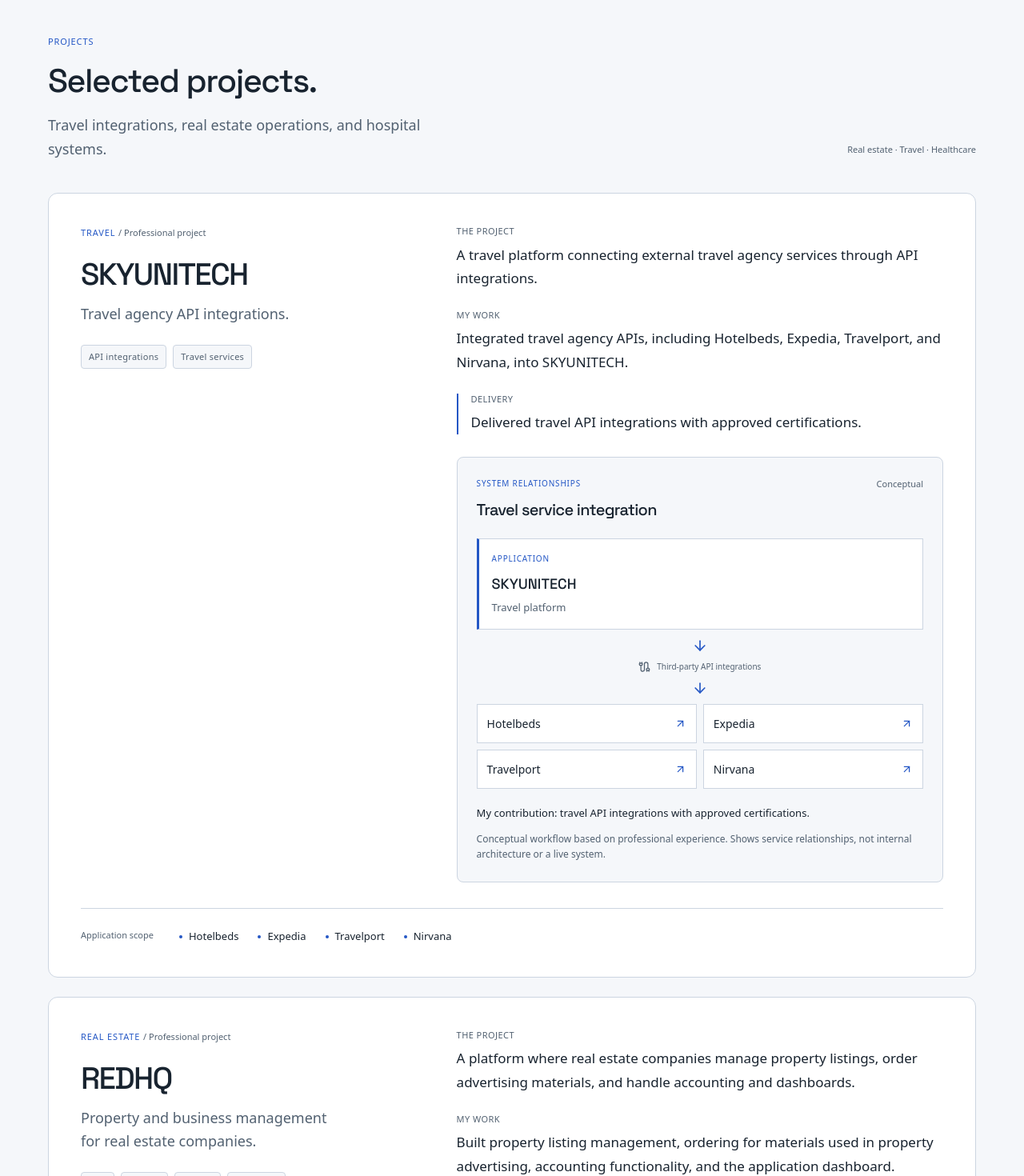
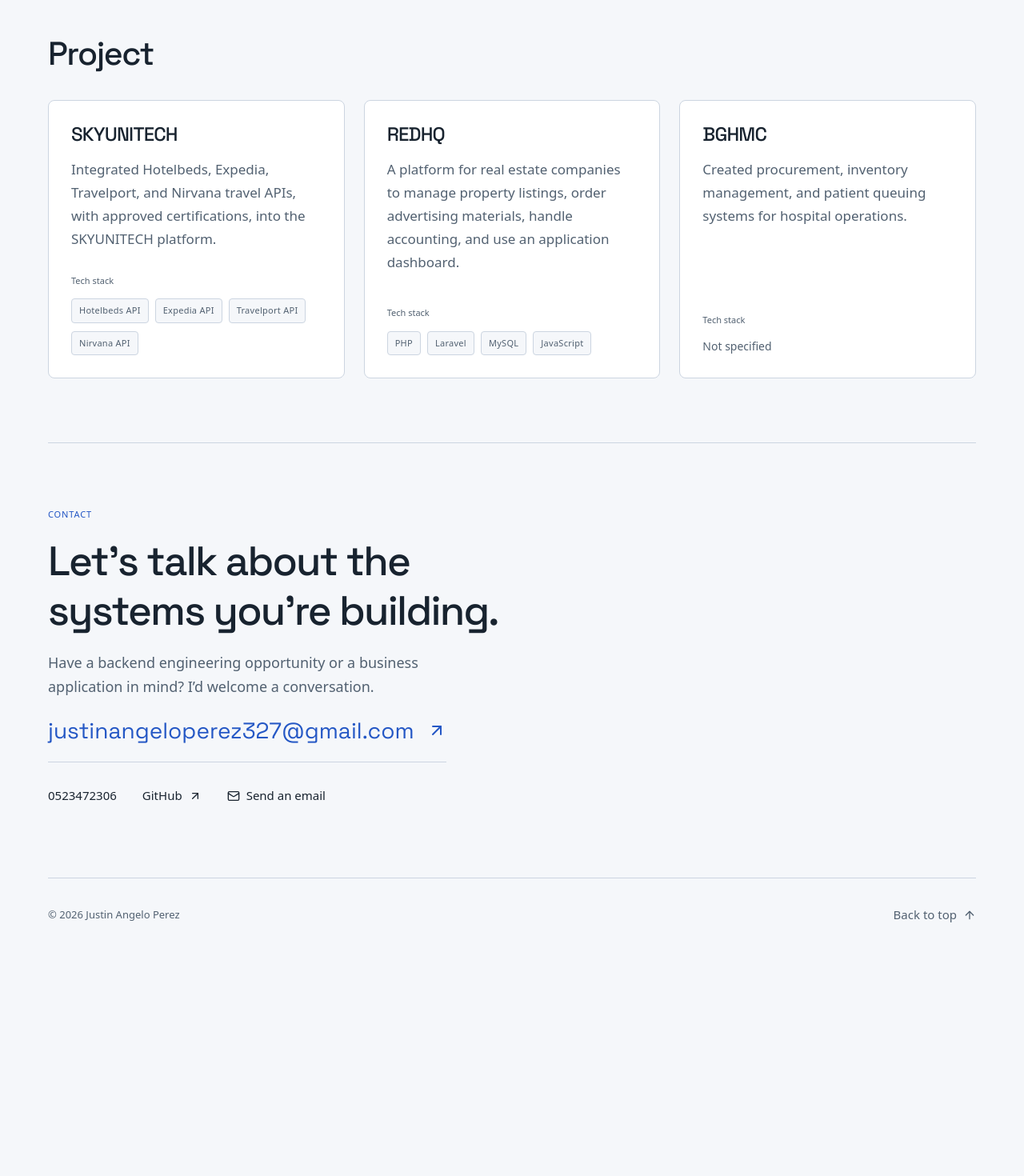
Before and after one commit to justinangeloperez327/backend-portfolio, a Next.js app: page / in a window 1280 px wide. Shown: the part 3160-4630 px from the top of the page at 80% size. After the commit the page ends 4350 px from the top, so only its background shows below. Built offline with nearby package versions, Linux system fonts and the light colour scheme.

Commit message:
Simplify project cards to name description and tech stack

```diff
--- a/app/globals.css
+++ b/app/globals.css
@@ -409,55 +409,48 @@ h1 {
 .capability a {
   margin-top: auto;
 }
-.section-heading-row {
-  display: flex;
-  justify-content: space-between;
-  align-items: flex-end;
-  gap: 24px;
-  margin-bottom: 40px;
+.projects-heading {
+  font-size: clamp(32px, 3.2vw, 44px);
+  margin: 0 0 32px;
 }
-.section-aside {
-  font-family: var(--font-mono);
-  font-size: 11px;
-  color: var(--muted-foreground);
-  padding-bottom: 5px;
-}
-.case-studies {
+.project-grid {
   display: grid;
+  grid-template-columns: repeat(3, minmax(0, 1fr));
   gap: 24px;
 }
-.case-study {
-  display: grid;
-  grid-template-columns: 0.8fr 1.2fr;
-  gap: 32px 64px;
-  padding: 40px;
+.project-card {
+  display: flex;
+  flex-direction: column;
+  min-width: 0;
+  padding: 28px;
+  border: 1px solid var(--border);
+  border-radius: 8px;
   background: var(--card);
-  border: 1px solid var(--border);
-  border-radius: 12px;
   scroll-margin-top: 112px;
 }
-.case-overview .eyebrow span {
+.project-card h3 {
+  font-size: 24px;
+  margin: 0 0 16px;
+}
+.project-description {
   color: var(--muted-foreground);
-  letter-spacing: 0;
-  text-transform: none;
+  font-size: 17px;
+  line-height: 1.7;
+  margin: 0 0 28px;
 }
-.case-overview h3 {
-  font-size: clamp(30px, 3vw, 42px);
-  margin: 20px 0 12px;
-  letter-spacing: -0.045em;
-  overflow-wrap: anywhere;
+.project-stack {
+  margin-top: auto;
 }
-.project-summary {
-  font-size: 18px;
-  line-height: 1.6;
-  margin: 0 0 24px;
-  max-width: 320px;
-  color: var(--muted-foreground);
+.project-stack > .technical-label {
+  margin: 0 0 12px;
 }
 .tag-list {
   display: flex;
+  flex-wrap: wrap;
   gap: 8px;
-  flex-wrap: wrap;
+  list-style: none;
+  margin: 0;
+  padding: 0;
 }
 .tag-list [data-slot="badge"] {
   border-color: var(--border);
@@ -466,152 +459,12 @@ h1 {
   font-weight: 400;
   padding: 5px 9px;
   border-radius: 4px;
+  white-space: normal;
 }
-.case-details {
-  display: grid;
-  gap: 24px;
-  align-content: start;
-}
-.case-details > div > h4 {
-  font-family: var(--font-mono);
-  font-size: 11px;
-  letter-spacing: 0.04em;
-  text-transform: uppercase;
-  font-weight: 500;
-  margin: 0 0 8px;
+.stack-pending {
+  margin: 0;
+  font-size: 14px;
   color: var(--muted-foreground);
-}
-.case-details > div > p {
-  margin: 0;
-  color: var(--foreground);
-  font-size: 17px;
-  line-height: 1.75;
-}
-.case-outcome {
-  border-left: 2px solid var(--primary);
-  padding-left: 16px;
-}
-.case-scope {
-  grid-column: 1/-1;
-  display: flex;
-  align-items: baseline;
-  gap: 32px;
-  padding-top: 24px;
-  border-top: 1px solid var(--border);
-}
-.case-scope .technical-label {
-  flex-shrink: 0;
-}
-.case-scope ul {
-  display: flex;
-  flex-wrap: wrap;
-  gap: 8px 24px;
-  list-style: none;
-  margin: 0;
-  padding: 0;
-  font-size: 13px;
-}
-.case-scope li {
-  display: flex;
-  align-items: center;
-  gap: 8px;
-}
-.case-scope li::before {
-  content: "";
-  width: 4px;
-  height: 4px;
-  border-radius: 50%;
-  background: var(--primary);
-  flex-shrink: 0;
-}
-.workflow {
-  margin: 4px 0 0;
-  padding: 24px;
-  background: var(--background);
-  border: 1px solid var(--border);
-  border-radius: 8px;
-}
-.workflow-heading {
-  display: flex;
-  justify-content: space-between;
-  gap: 12px;
-}
-.workflow-heading .eyebrow {
-  font-size: 10px;
-}
-.workflow h4 {
-  font-size: 20px;
-  margin: 12px 0 24px;
-}
-.workflow-application {
-  border: 1px solid var(--border);
-  border-left: 3px solid var(--primary);
-  padding: 16px;
-  background: var(--card);
-}
-.node-label {
-  font-family: var(--font-mono);
-  font-size: 10px;
-  text-transform: uppercase;
-  letter-spacing: 0.08em;
-  color: var(--primary);
-  display: block;
-  margin-bottom: 8px;
-}
-.workflow-application strong {
-  font-weight: 500;
-  font-family: var(--font-heading);
-  font-size: 18px;
-  display: block;
-}
-.workflow-application p {
-  font-size: 13px;
-  margin-top: 4px;
-  color: var(--muted-foreground);
-}
-.workflow-connection {
-  display: flex;
-  flex-direction: column;
-  align-items: center;
-  gap: 8px;
-  color: var(--primary);
-  padding: 10px 0;
-}
-.workflow-connection span {
-  font-family: var(--font-mono);
-  font-size: 10px;
-  display: flex;
-  align-items: center;
-  gap: 8px;
-  color: var(--muted-foreground);
-}
-.workflow-providers {
-  display: grid;
-  grid-template-columns: 1fr 1fr;
-  gap: 8px;
-}
-.workflow-providers div {
-  display: flex;
-  justify-content: space-between;
-  align-items: center;
-  gap: 8px;
-  border: 1px solid var(--border);
-  background: var(--card);
-  padding: 12px;
-  font-size: 14px;
-}
-.workflow-providers svg {
-  color: var(--primary);
-  flex-shrink: 0;
-}
-.workflow-contribution {
-  font-size: 13px;
-  margin: 20px 0 12px;
-}
-.workflow figcaption {
-  font-size: 12px;
-  color: var(--muted-foreground);
-  line-height: 1.6;
 }
 .contact {
   border-top: 1px solid var(--border);
@@ -669,19 +522,18 @@ h1 {
   }
 }
 @media (max-width: 1100px) {
-  .case-study {
-    column-gap: 40px;
-    padding: 32px;
-  }
-  .section-aside {
-    display: none;
-  }
   .about-layout,
   .experience-layout {
     gap: 48px;
   }
 }
 @media (max-width: 900px) {
+  .project-grid {
+    grid-template-columns: 1fr;
+  }
+  .project-card {
+    padding: 24px;
+  }
   .container {
     width: calc(100% - 48px);
   }
@@ -709,15 +561,6 @@ h1 {
   }
   .capabilities {
     grid-template-columns: repeat(2, 1fr);
-  }
-  .case-study {
-    grid-template-columns: 1fr;
-  }
-  .project-summary {
-    max-width: 100%;
-  }
-  .workflow {
-    max-width: 560px;
   }
 }
 @media (max-width: 600px) {
@@ -754,42 +597,8 @@ h1 {
   .section {
     padding-block: 56px;
   }
-  .section-heading-row {
-    margin-bottom: 28px;
-  }
-  .case-study {
-    padding: 24px 20px;
-    gap: 28px;
-    border-radius: 8px;
-  }
-  .case-overview h3 {
-    font-size: 32px;
-    margin-top: 16px;
-  }
-  .case-scope {
-    flex-direction: column;
-    align-items: flex-start;
-    gap: 12px;
-  }
-  .case-scope ul {
-    gap: 8px 20px;
-  }
   .capabilities {
     grid-template-columns: 1fr;
-  }
-  .workflow {
-    padding: 16px;
-  }
-  .workflow-heading {
-    flex-wrap: wrap;
-    gap: 4px 12px;
-  }
-  .workflow-providers div {
-    padding: 10px;
-    font-size: 13px;
-  }
-  .workflow-connection span {
-    font-size: 9px;
   }
   .contact-email {
     gap: 8px;
--- a/app/page.tsx
+++ b/app/page.tsx
@@ -8,7 +8,6 @@ import {
 import { Button } from "@/components/ui/button";
 import { Badge } from "@/components/ui/badge";
 import { Header } from "@/components/portfolio/header";
-import { Workflow } from "@/components/portfolio/workflow";
 import {
   caseStudies,
   education,
@@ -157,55 +156,32 @@ export default function Home() {
           </div>
         </section>
         <section id="projects" className="section container">
-          <div className="section-heading-row">
-            <SectionTitle
-              label="Projects"
-              title="Selected projects."
-              description="Travel integrations, real estate operations, and hospital systems."
-            />
-            <span className="section-aside">
-              Real estate · Travel · Healthcare
-            </span>
-          </div>
-          <div className="case-studies">
-            {caseStudies.map((study) => (
-              <article id={study.id} key={study.id} className="case-study">
-                <div className="case-overview">
-                  <p className="eyebrow">
-                    {study.domain} <span>/ Professional project</span>
-                  </p>
-                  <h3>{study.title}</h3>
-                  <p className="project-summary">{study.summary}</p>
-                  <div className="tag-list">
-                    {study.tags.map((tag) => (
-                      <Badge variant="outline" key={tag}>
-                        {tag}
-                      </Badge>
-                    ))}
-                  </div>
-                </div>
-                <div className="case-details">
-                  <div>
-                    <h4>The project</h4>
-                    <p>{study.problem}</p>
-                  </div>
-                  <div>
-                    <h4>My work</h4>
-                    <p>{study.contribution}</p>
-                  </div>
-                  <div className="case-outcome">
-                    <h4>Delivery</h4>
-                    <p>{study.outcome}</p>
-                  </div>
-                  {study.id === "skyunitech" && <Workflow />}
-                </div>
-                <div className="case-scope">
-                  <span className="technical-label">Application scope</span>
-                  <ul>
-                    {study.scope.map((item) => (
-                      <li key={item}>{item}</li>
-                    ))}
-                  </ul>
+          <h2 className="projects-heading">Project</h2>
+          <div className="project-grid">
+            {caseStudies.map((project) => (
+              <article
+                id={project.id}
+                key={project.id}
+                className="project-card"
+              >
+                <h3>{project.name}</h3>
+                <p className="project-description">{project.description}</p>
+                <div className="project-stack">
+                  <p className="technical-label">Tech stack</p>
+                  {project.techStack.length > 0 ? (
+                    <ul
+                      className="tag-list"
+                      aria-label={`${project.name} tech stack`}
+                    >
+                      {project.techStack.map((tech) => (
+                        <li key={tech}>
+                          <Badge variant="outline">{tech}</Badge>
+                        </li>
+                      ))}
+                    </ul>
+                  ) : (
+                    <p className="stack-pending">Not specified</p>
+                  )}
                 </div>
               </article>
             ))}
--- a/components/portfolio/workflow.tsx
+++ /dev/null
@@ -1,44 +0,0 @@
-import { ArrowDown, ArrowUpRight, Cable } from "lucide-react";
-import { integrationWorkflow as workflow } from "@/data/portfolio";
-
-export function Workflow() {
-  return (
-    <figure
-      className="workflow"
-      aria-labelledby="workflow-title"
-      aria-describedby="workflow-caption"
-    >
-      <div className="workflow-heading">
-        <span className="eyebrow">System relationships</span>
-        <span className="technical-label">Conceptual</span>
-      </div>
-      <h4 id="workflow-title">{workflow.label}</h4>
-      <div className="workflow-application">
-        <span className="node-label">Application</span>
-        <strong>{workflow.application}</strong>
-        <p>{workflow.applicationNote}</p>
-      </div>
-      <div className="workflow-connection">
-        <ArrowDown size={20} aria-hidden="true" />
-        <span>
-          <Cable size={15} aria-hidden="true" />
-          {workflow.connection}
-        </span>
-        <ArrowDown size={20} aria-hidden="true" />
-      </div>
-      <div
-        className="workflow-providers"
-        aria-label="Connected external providers"
-      >
-        {workflow.providers.map((provider) => (
-          <div key={provider}>
-            {provider}
-            <ArrowUpRight size={15} aria-hidden="true" />
-          </div>
-        ))}
-      </div>
-      <p className="workflow-contribution">{workflow.contribution}</p>
-      <figcaption id="workflow-caption">{workflow.caption}</figcaption>
-    </figure>
-  );
-}
--- a/data/portfolio.ts
+++ b/data/portfolio.ts
@@ -14,66 +14,31 @@ export const profile = {
 export const caseStudies = [
   {
     id: "skyunitech",
-    company: "SKYUNITECH",
-    domain: "Travel",
-    title: "SKYUNITECH",
-    summary: "Travel agency API integrations.",
-    problem:
-      "A travel platform connecting external travel agency services through API integrations.",
-    contribution:
-      "Integrated travel agency APIs, including Hotelbeds, Expedia, Travelport, and Nirvana, into SKYUNITECH.",
-    outcome: "Delivered travel API integrations with approved certifications.",
-    tags: ["API integrations", "Travel services"],
-    scope: ["Hotelbeds", "Expedia", "Travelport", "Nirvana"],
+    name: "SKYUNITECH",
+    description:
+      "Integrated Hotelbeds, Expedia, Travelport, and Nirvana travel APIs, with approved certifications, into the SKYUNITECH platform.",
+    techStack: [
+      "Hotelbeds API",
+      "Expedia API",
+      "Travelport API",
+      "Nirvana API",
+    ],
   },
   {
     id: "redhq",
-    company: "REDHQ",
-    domain: "Real estate",
-    title: "REDHQ",
-    summary: "Property and business management for real estate companies.",
-    problem:
-      "A platform where real estate companies manage property listings, order advertising materials, and handle accounting and dashboards.",
-    contribution:
-      "Built property listing management, ordering for materials used in property advertising, accounting functionality, and the application dashboard.",
-    outcome:
-      "Delivered functionality supporting property advertising and business administration.",
-    tags: ["PHP", "Laravel", "MySQL", "JavaScript"],
-    scope: [
-      "Property listings",
-      "Advertising material orders",
-      "Accounting",
-      "Dashboard",
-    ],
+    name: "REDHQ",
+    description:
+      "A platform for real estate companies to manage property listings, order advertising materials, handle accounting, and use an application dashboard.",
+    techStack: ["PHP", "Laravel", "MySQL", "JavaScript"],
   },
   {
     id: "bghmc",
-    company: "BGHMC",
-    domain: "Healthcare",
-    title: "BGHMC",
-    summary: "Procurement, inventory, and queuing systems.",
-    problem:
-      "Hospital systems for managing procurement, tracking inventory, and organizing patient queues.",
-    contribution:
-      "Created the procurement, inventory management, and queuing systems for BGHMC.",
-    outcome:
-      "Delivered three systems supporting day-to-day hospital operations.",
-    tags: ["Business applications", "Hospital operations"],
-    scope: ["Procurement", "Inventory management", "Patient queuing"],
+    name: "BGHMC",
+    description:
+      "Created procurement, inventory management, and patient queuing systems for hospital operations.",
+    techStack: [],
   },
 ] as const;
-
-export const integrationWorkflow = {
-  label: "Travel service integration",
-  application: "SKYUNITECH",
-  applicationNote: "Travel platform",
-  connection: "Third-party API integrations",
-  contribution:
-    "My contribution: travel API integrations with approved certifications.",
-  providers: ["Hotelbeds", "Expedia", "Travelport", "Nirvana"],
-  caption:
-    "Conceptual workflow based on professional experience. Shows service relationships, not internal architecture or a live system.",
-} as const;
 
 export const skillGroups = [
   {
```
